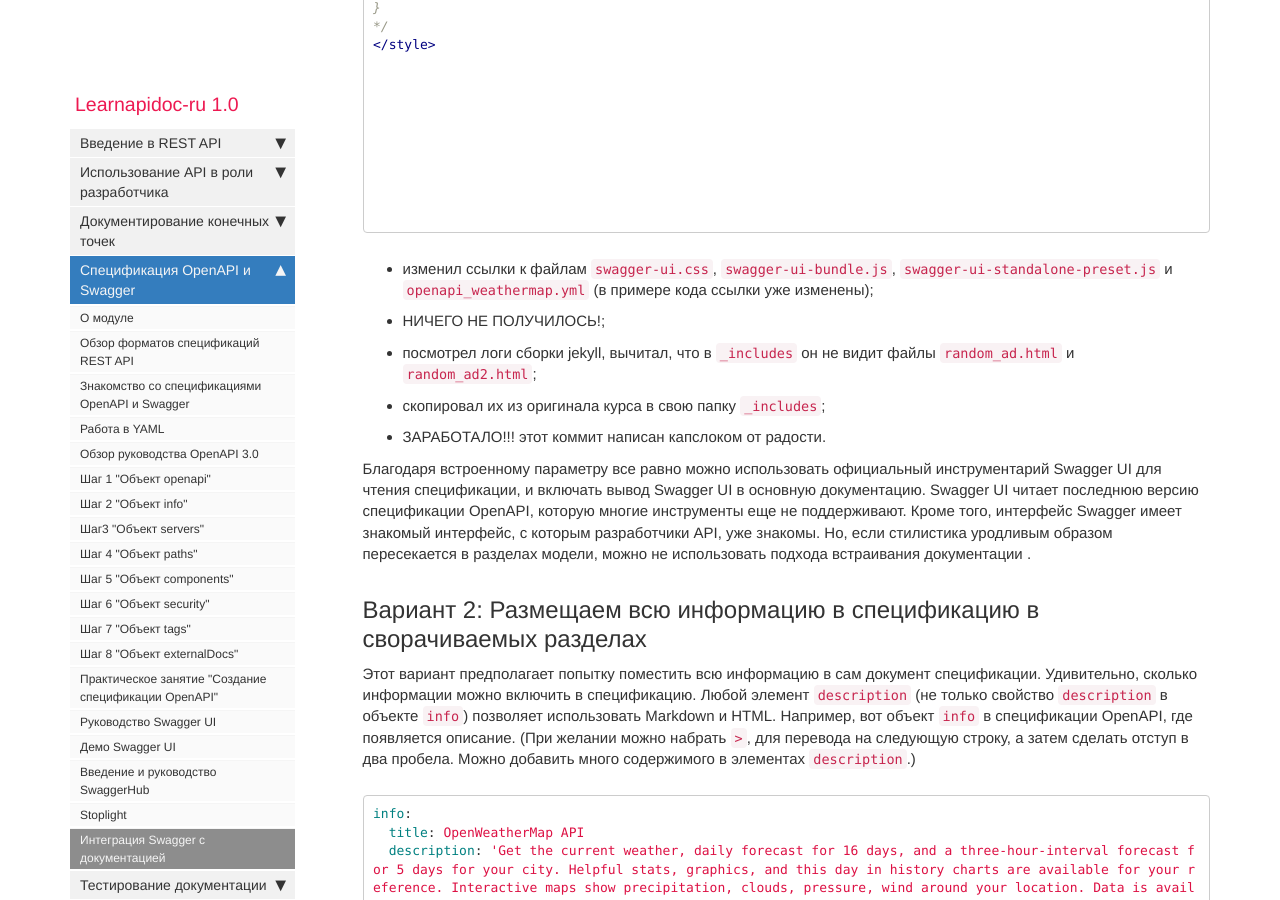
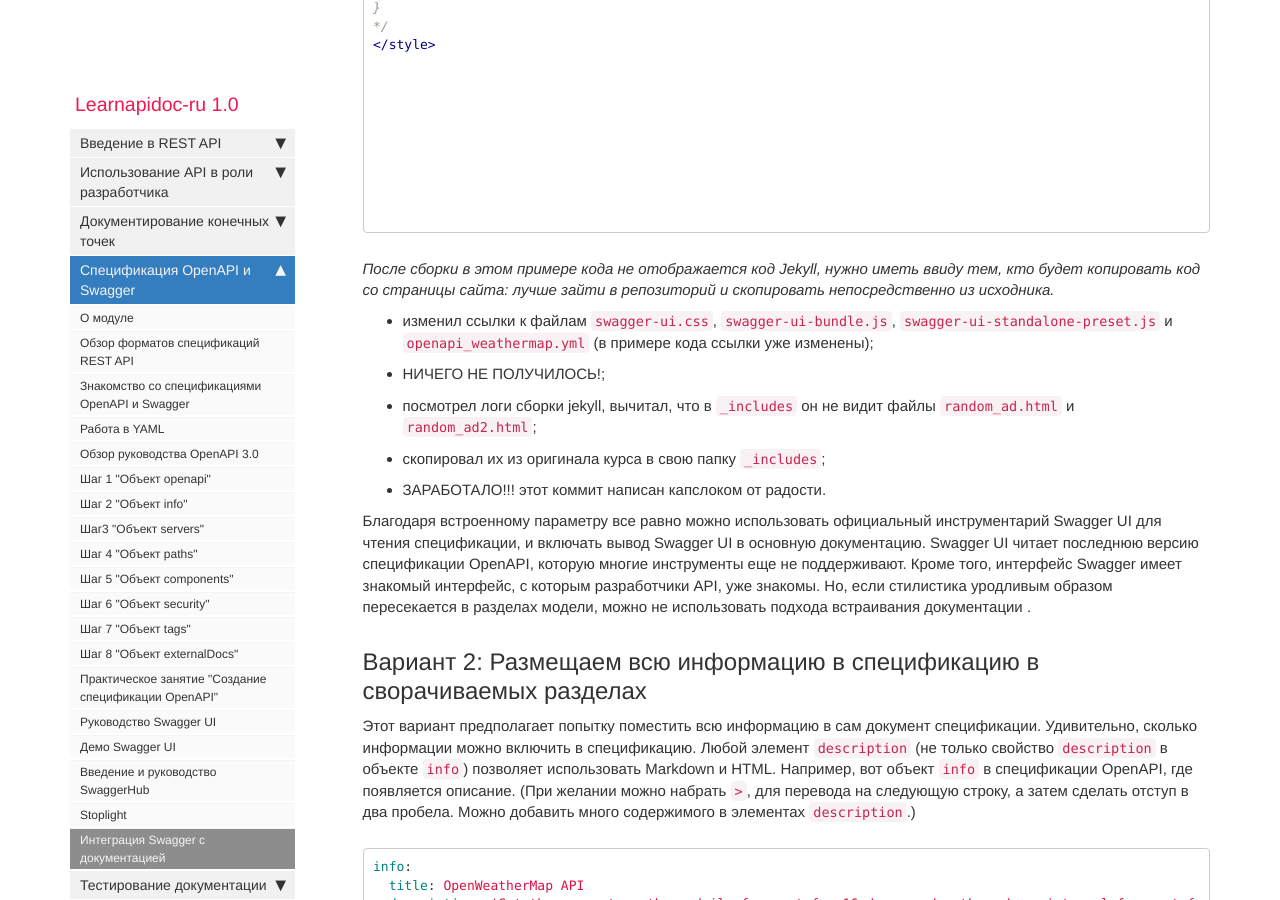
Before and after one commit to Starkovden/Starkovden.github.io, a Jekyll site: the page built from pages/openapi-specification/integrating-swagger-with-docs.md, in a window 1280 px wide and 900 px high, scrolled down 7135 px. Built offline with Jekyll 4.4.1, drawn with Linux system fonts in a browser that asks for light colours; nearby versions of some CDN libraries; comment, search, counter and statistics services are not loaded.

Commit message:
пояснение к примеру кода

````diff
--- a/pages/openapi-specification/integrating-swagger-with-docs.md
+++ b/pages/openapi-specification/integrating-swagger-with-docs.md
@@ -326,6 +326,8 @@ button.btn.try-out__btn {
 {% include random_ad2.html %}
 ```
 
+*После сборки в этом примере кода не отображается код Jekyll, нужно иметь ввиду тем, кто будет копировать код со страницы сайта: лучше зайти в репозиторий и скопировать непосредственно из исходника.*
+
 - изменил ссылки к файлам `swagger-ui.css`, `swagger-ui-bundle.js`, `swagger-ui-standalone-preset.js` и `openapi_weathermap.yml` (в примере кода ссылки уже изменены);
 - НИЧЕГО НЕ ПОЛУЧИЛОСЬ!;
 - посмотрел логи сборки jekyll, вычитал, что в `_includes` он не видит файлы `random_ad.html` и `random_ad2.html`;
````
